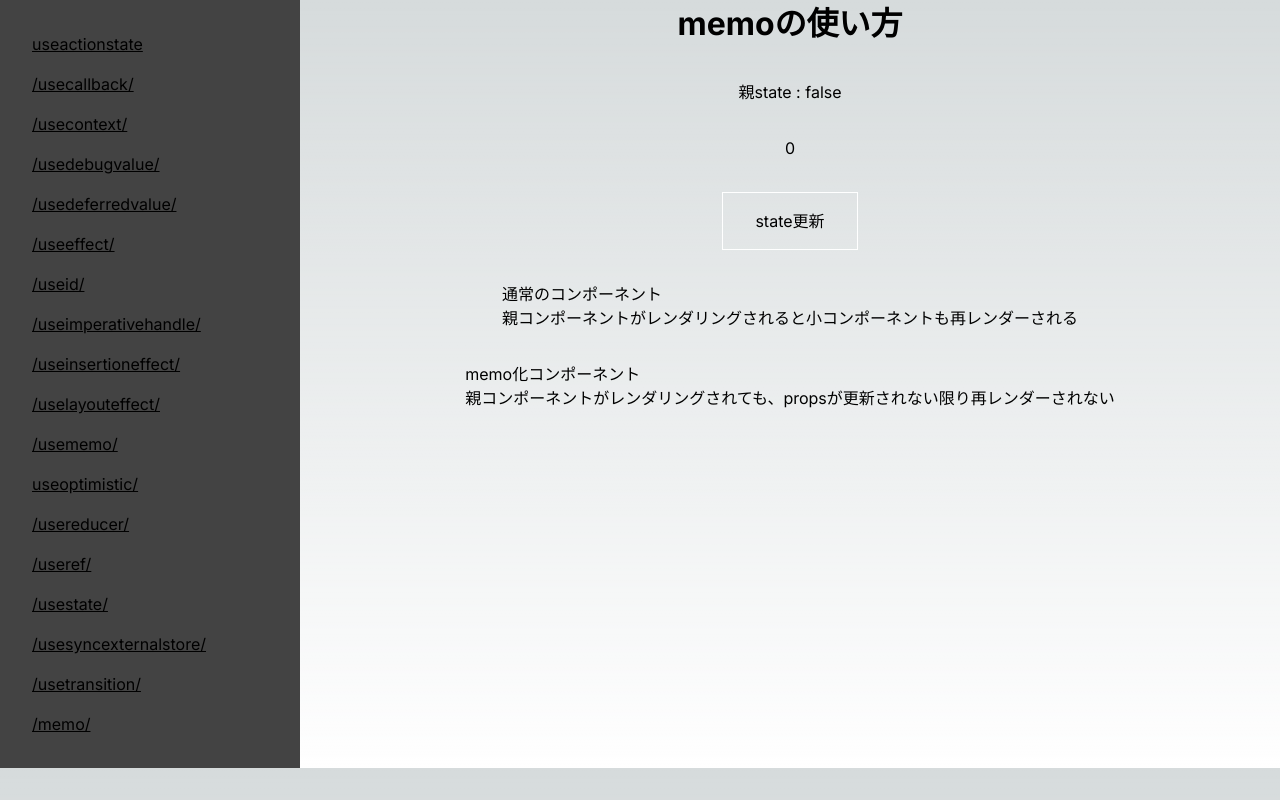
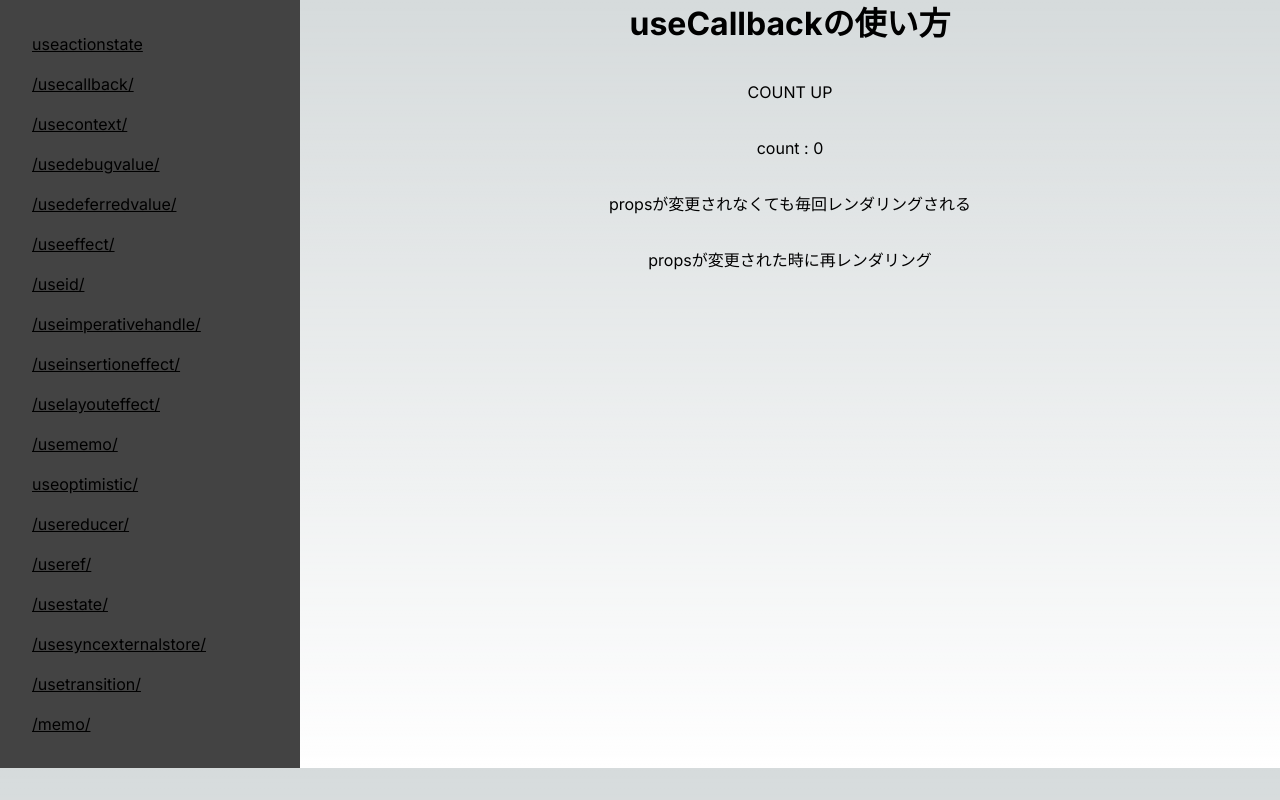
Before and after one commit to yskebeast/react-basic, a Next.js app: page /memo in a window 1280 px wide. Built offline with nearby package versions, Linux system fonts and the light colour scheme.

Commit message:
update: memo

```diff
--- a/src/app/memo/page.tsx
+++ b/src/app/memo/page.tsx
@@ -4,58 +4,41 @@ import { memo, useRef, useState } from "react";
 
 import styles from "./styles.module.css";
 
-const NormalComponent = () => {
-  console.log(
-    "NormalComponent　：　親コンポーネントが再レンダーされた時に再レンダー"
-  );
+const NormalComponent = ({ bool }: { bool: boolean }) => {
+  console.log("NormalComponent：propsが変更されなくても毎回レンダリングされる");
+
+  return <p>propsが変更されなくても毎回レンダリングされる</p>;
+};
+
+const MemoComponent = memo(({ bool }: { bool: boolean }) => {
+  console.log("MemoComponent：propsが変更された時に再レンダリング");
+
+  return <p>propsが変更された時に再レンダリング</p>;
+});
+
+export default function Page() {
+  console.log("Page：毎回レンダリングされる");
+
+  const [count, setCount] = useState(0);
+  const [bool, setBool] = useState(false);
+
+  const handleClick = () => {
+    console.log(count);
+    if (count % 3 === 0) {
+      setBool(!bool);
+    }
+    setCount(count + 1);
+  };
 
   return (
     <div>
-      <p>通常のコンポーネント</p>
-      <p>
-        親コンポーネントがレンダリングされると小コンポーネントも再レンダーされる
-      </p>
-    </div>
-  );
-};
+      <h1 className={styles.heading}>useCallbackの使い方</h1>
+      <div className={styles.container}>
+        <button onClick={handleClick}>COUNT UP</button>
+        <p>count : {count}</p>
 
-const MemoComponent = memo((props: { render: boolean }) => {
-  console.log("MemoComponent　：　propsが変更された時に再レンダー");
-
-  return (
-    <div>
-      <p>memo化コンポーネント</p>
-      <p>
-        親コンポーネントがレンダリングされても、propsが更新されない限り再レンダーされない
-      </p>
-    </div>
-  );
-});
-
-export default function Page() {
-  const [bool, setBool] = useState(false);
-  const [render, setRender] = useState(false);
-  const count = useRef(0);
-
-  const handleState = () => {
-    count.current++;
-    if (count.current % 5 === 0 && count.current !== 0) {
-      setRender(!render);
-    }
-    setBool(!bool);
-  };
-  return (
-    <div>
-      <h1 className={styles.heading}>memoの使い方</h1>
-      <div className={styles.container}>
-        <p>親state : {bool ? "true" : "false"}</p>
-        <p>{count.current}</p>
-        <button onClick={handleState} className={styles.button}>
-          state更新
-        </button>
-
-        <NormalComponent />
-        <MemoComponent render={render} />
+        <NormalComponent bool={bool} />
+        <MemoComponent bool={bool} />
       </div>
     </div>
   );
```
Also changed, not shown: src/app/memo/memo.md (+7 -3 lines).
